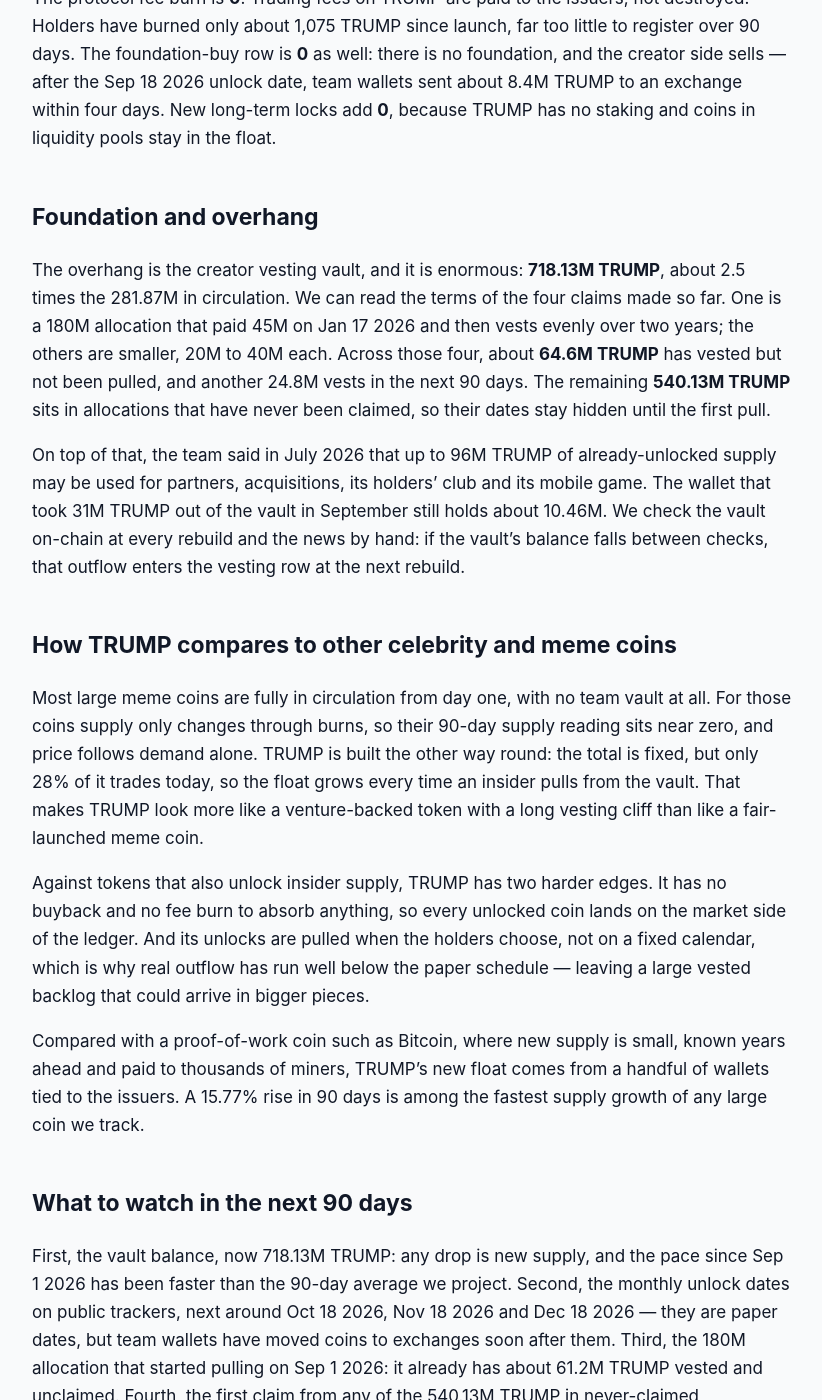
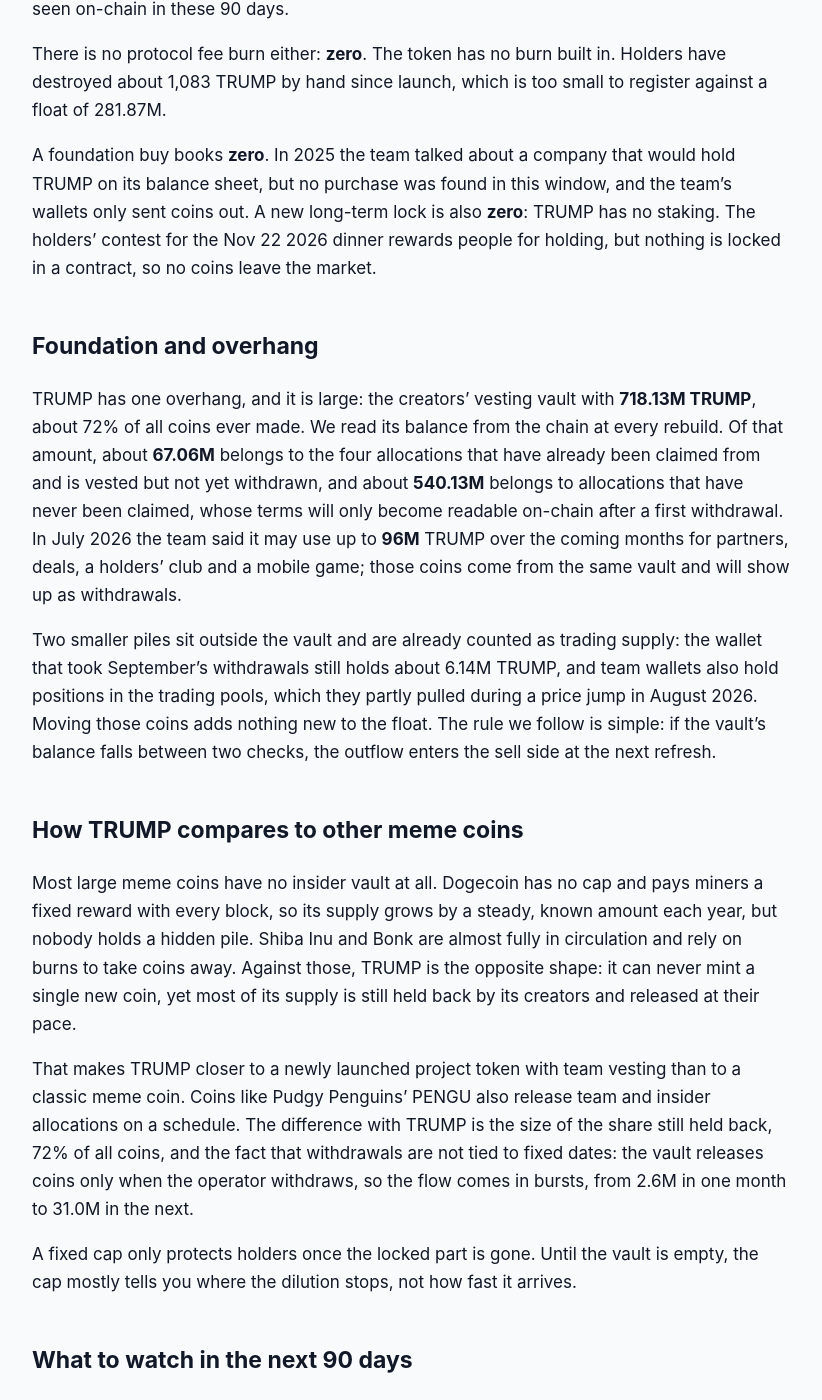
Before and after one commit to jeevansongmy-spec/mrnasdog-articles, a Jekyll site: the page built from crypto/trump-pressure-framework.md, in a window 1280 px wide and 1400 px high, scrolled down 1729 px. Shown: the whole window, without its empty margins (228-1050 px from the left). Built offline with Jekyll 4.4.1, drawn with Linux system fonts in a browser that asks for light colours; some of the changed text lies outside the part shown.

Commit message:
publish: crypto/trump-pressure-framework

```diff
--- a/crypto/trump-pressure-framework.md
+++ b/crypto/trump-pressure-framework.md
@@ -1,57 +1,65 @@
 ---
-title:         "TRUMP Inflation Analysis · September 2026 · Supply growing · projected to keep growing"
-description:   "TRUMP supply is growing: no new coins can be minted, but creators pulled 44.45M TRUMP from their vesting vault in 90 days, +15.77% net. 718.13M still locked."
+title:         "TRUMP Inflation Analysis · October 2026 · Supply growing · projected to keep growing"
+description:   "TRUMP supply is growing: no coin can be minted, but 44.45M TRUMP left the creators' vault in 90 days, +15.77% net, same pace next. 718.13M still locked."
 canonical_url: "https://mrnasdog.com/research/trump/inflation"
 tags:          ["crypto", "trump", "official-trump", "memecoin"]
 published:     true
 ---
 
-Originally published at [TRUMP Inflation Analysis · September 2026 · Supply growing · projected to keep growing](https://mrnasdog.com/research/trump/inflation).
+Originally published at [TRUMP Inflation Analysis · October 2026 · Supply growing · projected to keep growing](https://mrnasdog.com/research/trump/inflation).
 
-# TRUMP Inflation Analysis · September 2026 · Supply growing · projected to keep growing
+# TRUMP Inflation Analysis · October 2026 · Supply growing · projected to keep growing
 
-**Official Trump (TRUMP)** is inflationary on its tradable float even though no new TRUMP can ever be minted. In the last 90 days the creator companies pulled **44.45M TRUMP** out of their vesting vault, against a circulating supply of **281.87M**, and nothing took any coins back out — a net rise of **+15.77%**, with about the same expected over the next 90 days. The cap is the vault: **718.13M TRUMP** is still inside, more than 2.5 times everything in circulation today.
+The tradable supply of Official Trump (TRUMP) is growing fast, even though no new TRUMP can ever be minted. In the 90 days to Oct 8 2026 the creators withdrew **44.45M TRUMP** from their on-chain vesting vault, nothing was bought back or burned, and the float grew by **+15.77%**. The inflation monitor reads **+18.76%**; the difference is only the base each side divides by. The ceiling is fixed at 1B TRUMP, but **718.13M** of it still sits in the creators' vault, waiting to be withdrawn.
 
 ## The verdict, in one paragraph
 
-The MrNasdog Pressure Framework reads TRUMP at **+15.77%** net supply growth over the last 90 days (Jul 1 to Sep 29 2026) and projects **+15.77%** for the next 90 days. Our supply monitor reads **+18.43%** over the same stretch, a gap of **2.66 percentage points**. We walked that gap down to its parts: the monitor divides the same unlock by the float of 90 days ago (about 237.41M TRUMP), which on its own lifts the figure to 18.72%, and its supply estimate from market data sits 0.29 points lower than the chain. Both readings see the same 44.45M TRUMP leaving the vault, so no warning chip is shown. In one line: **a fixed-supply meme coin whose float grows only by insider unlocks**.
+The MrNasdog Pressure Framework puts TRUMP at **+15.77%** net new supply over the last 90 days and **+15.77%** for the next 90 days, measured against the **281.87M** TRUMP that trade today. The inflation monitor shows **+18.76%**, a gap of **2.99 percentage points**. We traced it fully: both sides see the same withdrawals (about 44.45M TRUMP), but the monitor divides by the smaller supply of 90 days ago (about 237.4M), while we divide by today's. On that older base our own number would read +18.72%, within a few hundredths of the monitor. Because the gap is explained to the coin, no warning chip is shown. In one line: TRUMP is a fixed-cap meme coin whose float is still being filled from a large creator vault, and every withdrawal is new supply for the market.
 
 ## Sell pressure: where new TRUMP comes from
 
-Protocol inflation is **0**. The TRUMP token on Solana has no mint authority left, so the total can never rise above 1 billion. There are no block rewards, no staking rewards and no emission programme of any kind — every TRUMP that will ever exist was created at launch on Jan 17 2025.
+Protocol inflation is **zero** and will stay zero. TRUMP is a plain token on Solana, and the right to mint more was given up on-chain, so the total can never pass 1B TRUMP. There are no block rewards, no staking rewards and no emission programme of any kind.
 
-Vesting unlocks are the whole story: **44,453,896 TRUMP** in 90 days. At launch, 200M TRUMP were free — 100M for the public sale and 100M for liquidity — and the other **800M TRUMP**, the creator share held for CIC Digital LLC and Fight Fight Fight LLC, went into one on-chain vesting vault. The first unlock, planned for April 2025, was pushed back, and not a single coin left that vault until Jan 30 2026. In this window four creator wallets pulled coins out: 10.84M TRUMP in late July, 2.62M on Aug 22, and then one wallet took 11.01M on Sep 1, 11.26M on Sep 6 and 8.73M on Sep 20. We read the vault balance on-chain at both ends — 762.59M before, 718.13M after — and the drop matches those nine pulls to the last token.
+Vesting unlocks are the whole story: **44.45M TRUMP** in the last 90 days. When TRUMP launched on Jan 17 2025, 200M coins went to the public and to trading pools, and the other 800M, owned by CIC Digital LLC (a Trump Organization affiliate) and Fight Fight Fight LLC, went into one vesting vault on-chain. Coins vest there on paper, but they only reach the market when someone withdraws them. Nothing at all left the vault until Jan 30 2026. In this window there were nine withdrawals, all signed by the same operator key: about **10.8M** on Jul 24 and Jul 25 2026, about **2.6M** on Aug 22 2026, and **31.0M** on Sep 1, Sep 6 and Sep 20 2026. The September coins went to a single wallet that passed most of them on within days, which news reports tied to exchange deposits. The vault fell from about 762.59M to **718.13M** TRUMP, and the withdrawals add up to that drop exactly.
 
-We count what really left the vault, not what the paper schedule says has vested. Unlock trackers list about 28.7M TRUMP a month, and the team said in July that about 670M TRUMP had unlocked; only about 82M has actually been pulled since launch. For the next 90 days we project the same **44.45M TRUMP** as the last 90. That may be low: September alone brought 31M, and the claims we can read already hold about 64.6M of vested TRUMP that nobody has pulled yet.
+For the next 90 days we book the same **44.45M TRUMP**, because the withdrawals keep coming every month and nothing in the rules changed. That is the careful middle. September alone moved 31.0M in under three weeks, and the four allocations we can read on-chain already hold about **67.06M** TRUMP that has vested but not been taken out, with another 24.77M vesting by early January 2027. If the September pace returns, the real number will be higher than ours.
 
-Foundation and unscheduled unlocks book **0**, because every coin that can leave the vault is already counted in the vesting row above, and there is no separate foundation or treasury outside it. Long-term locks and bankruptcy also book **0**: no estate, trustee or court payout holds TRUMP.
+Foundation and unscheduled unlocks book **zero**: every coin the team controls is inside the vault, so anything it releases is already counted as a vesting withdrawal above, and coins that already left the vault are not counted twice. Long-term locks and bankruptcy payouts are also **zero**; TRUMP has no estate, trustee or court process holding coins.
 
 ## Buy pressure: where new TRUMP goes
 
-There is no programmatic buyback, so that row is **0**. In October 2025 the issuer was reported to be raising $200M to $1B for a treasury company that would buy TRUMP, but we found no sign that deal closed or bought a single coin; a buyer on the open market would, in any case, only move coins already in circulation.
+There is no programmatic buyback: **zero**. Trading fees from the official pools go to the companies behind the coin, and no plan or contract to buy TRUMP back was announced or seen on-chain in these 90 days.
 
-The protocol fee burn is **0**. Trading fees on TRUMP are paid to the issuers, not destroyed. Holders have burned only about 1,075 TRUMP since launch, far too little to register over 90 days. The foundation-buy row is **0** as well: there is no foundation, and the creator side sells — after the Sep 18 2026 unlock date, team wallets sent about 8.4M TRUMP to an exchange within four days. New long-term locks add **0**, because TRUMP has no staking and coins in liquidity pools stay in the float.
+There is no protocol fee burn either: **zero**. The token has no burn built in. Holders have destroyed about 1,083 TRUMP by hand since launch, which is too small to register against a float of 281.87M.
+
+A foundation buy books **zero**. In 2025 the team talked about a company that would hold TRUMP on its balance sheet, but no purchase was found in this window, and the team's wallets only sent coins out. A new long-term lock is also **zero**: TRUMP has no staking. The holders' contest for the Nov 22 2026 dinner rewards people for holding, but nothing is locked in a contract, so no coins leave the market.
 
 ## Foundation and overhang
 
-The overhang is the creator vesting vault, and it is enormous: **718.13M TRUMP**, about 2.5 times the 281.87M in circulation. We can read the terms of the four claims made so far. One is a 180M allocation that paid 45M on Jan 17 2026 and then vests evenly over two years; the others are smaller, 20M to 40M each. Across those four, about **64.6M TRUMP** has vested but not been pulled, and another 24.8M vests in the next 90 days. The remaining **540.13M TRUMP** sits in allocations that have never been claimed, so their dates stay hidden until the first pull.
+TRUMP has one overhang, and it is large: the creators' vesting vault with **718.13M TRUMP**, about 72% of all coins ever made. We read its balance from the chain at every rebuild. Of that amount, about **67.06M** belongs to the four allocations that have already been claimed from and is vested but not yet withdrawn, and about **540.13M** belongs to allocations that have never been claimed, whose terms will only become readable on-chain after a first withdrawal. In July 2026 the team said it may use up to **96M** TRUMP over the coming months for partners, deals, a holders' club and a mobile game; those coins come from the same vault and will show up as withdrawals.
 
-On top of that, the team said in July 2026 that up to 96M TRUMP of already-unlocked supply may be used for partners, acquisitions, its holders' club and its mobile game. The wallet that took 31M TRUMP out of the vault in September still holds about 10.46M. We check the vault on-chain at every rebuild and the news by hand: if the vault's balance falls between checks, that outflow enters the vesting row at the next rebuild.
+Two smaller piles sit outside the vault and are already counted as trading supply: the wallet that took September's withdrawals still holds about 6.14M TRUMP, and team wallets also hold positions in the trading pools, which they partly pulled during a price jump in August 2026. Moving those coins adds nothing new to the float. The rule we follow is simple: if the vault's balance falls between two checks, the outflow enters the sell side at the next refresh.
 
-## How TRUMP compares to other celebrity and meme coins
+## How TRUMP compares to other meme coins
 
-Most large meme coins are fully in circulation from day one, with no team vault at all. For those coins supply only changes through burns, so their 90-day supply reading sits near zero, and price follows demand alone. TRUMP is built the other way round: the total is fixed, but only 28% of it trades today, so the float grows every time an insider pulls from the vault. That makes TRUMP look more like a venture-backed token with a long vesting cliff than like a fair-launched meme coin.
+Most large meme coins have no insider vault at all. Dogecoin has no cap and pays miners a fixed reward with every block, so its supply grows by a steady, known amount each year, but nobody holds a hidden pile. Shiba Inu and Bonk are almost fully in circulation and rely on burns to take coins away. Against those, TRUMP is the opposite shape: it can never mint a single new coin, yet most of its supply is still held back by its creators and released at their pace.
 
-Against tokens that also unlock insider supply, TRUMP has two harder edges. It has no buyback and no fee burn to absorb anything, so every unlocked coin lands on the market side of the ledger. And its unlocks are pulled when the holders choose, not on a fixed calendar, which is why real outflow has run well below the paper schedule — leaving a large vested backlog that could arrive in bigger pieces.
+That makes TRUMP closer to a newly launched project token with team vesting than to a classic meme coin. Coins like Pudgy Penguins' PENGU also release team and insider allocations on a schedule. The difference with TRUMP is the size of the share still held back, 72% of all coins, and the fact that withdrawals are not tied to fixed dates: the vault releases coins only when the operator withdraws, so the flow comes in bursts, from 2.6M in one month to 31.0M in the next.
 
-Compared with a proof-of-work coin such as Bitcoin, where new supply is small, known years ahead and paid to thousands of miners, TRUMP's new float comes from a handful of wallets tied to the issuers. A 15.77% rise in 90 days is among the fastest supply growth of any large coin we track.
+A fixed cap only protects holders once the locked part is gone. Until the vault is empty, the cap mostly tells you where the dilution stops, not how fast it arrives.
 
 ## What to watch in the next 90 days
 
-First, the vault balance, now 718.13M TRUMP: any drop is new supply, and the pace since Sep 1 2026 has been faster than the 90-day average we project. Second, the monthly unlock dates on public trackers, next around Oct 18 2026, Nov 18 2026 and Dec 18 2026 — they are paper dates, but team wallets have moved coins to exchanges soon after them. Third, the 180M allocation that started pulling on Sep 1 2026: it already has about 61.2M TRUMP vested and unclaimed. Fourth, the first claim from any of the 540.13M TRUMP in never-claimed allocations, which would show their schedule for the first time. Fifth, any sign that the proposed TRUMP treasury company actually raises money and buys coins.
+First, the next vault withdrawal. Nothing has left the vault since Sep 20 2026; a new withdrawal of the September size would put TRUMP on track for well above our 44.45M forecast.
+
+Second, the holders' contest: its scoring window runs from Sep 30 2026 to Nov 12 2026, and the dinner for the top 185 holders is on Nov 22 2026. It moves no supply by itself, but team selling around it would show up as withdrawals.
+
+Third, the up-to-96M deployment the team announced in July 2026, and any sign that the long-discussed treasury company buys TRUMP, which would be the first buy-side flow this coin has had.
+
+Fourth, a first claim from one of the never-claimed allocations, about 540.13M TRUMP in total. Its terms would become readable on-chain at that moment, and it could raise the monthly flow sharply.
 
 ## Summary
 
-Official Trump (TRUMP) has a fixed 1 billion supply and can never be minted again, yet its tradable float grew **+15.77%** in the last 90 days as creator wallets pulled 44.45M TRUMP from their vesting vault, and we project the same for the next 90 days. Nothing works on the other side: no buyback, no fee burn, no staking. The key risk is the size of what is left — 718.13M TRUMP in the vault, including about 64.6M already vested and waiting. Until that vault is empty, expected in early 2028, TRUMP's supply keeps growing whenever its insiders decide to sell.
+The MrNasdog Pressure Framework reads Official Trump (TRUMP) as inflationary: **+15.77%** net new tradable supply over the last 90 days and the same projected for the next 90, with the inflation monitor at **+18.76%** on an older base. No new TRUMP can be minted and the cap is 1B, but all new supply comes from the creators' vesting vault, which released **44.45M TRUMP** in 90 days and still holds **718.13M**. With no buyback, no burn and no staking, nothing takes coins off the market. The key risk is the pace of withdrawals, which jumped to 31.0M in September 2026 and could stay high until the vault is empty.
 
-*MrNasdog Pressure Framework analysis of TRUMP, Metric 1 — Inflation. Data + explanation only. Not financial advice. Checked Sep 29 2026.*
+*MrNasdog Pressure Framework analysis of TRUMP, Metric 1 — Inflation. Data + explanation only. Not financial advice. Checked Oct 8 2026.*
```
